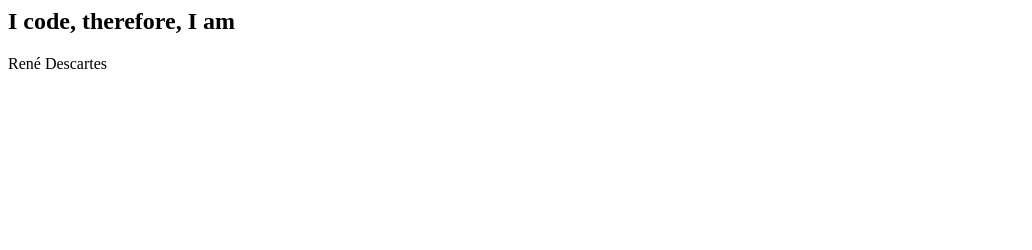
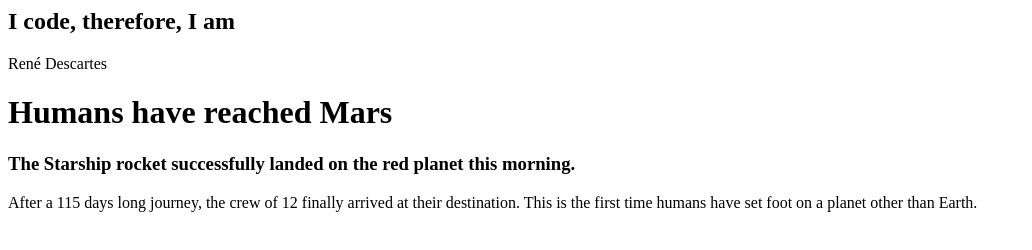
Before and after one commit to sachajw/app-search, a plain HTML site: page index.html in a window 1280 px wide. Shown: the whole page, without its empty margins (0-1032 px from the left). Drawn offline with Linux system fonts and the light colour scheme.

Commit message:
🛠 NEW: initial commit

```diff
--- a/index.html
+++ b/index.html
@@ -8,3 +8,17 @@ in the provided slide.
 
 Hint: what comes after 1?
 -->
+
+<!--
+Challenge:
+Create the news article from the slide.
+
+Syntax example:
+<p>Hello world</p>
+-->
+
+<h1>Humans have reached Mars</h1>
+<p>
+<h3>The Starship rocket successfully landed on the red planet this morning.</h3>
+After a 115 days long journey, the crew of 12 finally arrived at their destination. This is the first time humans have set foot on a planet other than Earth.
+</p>
```
